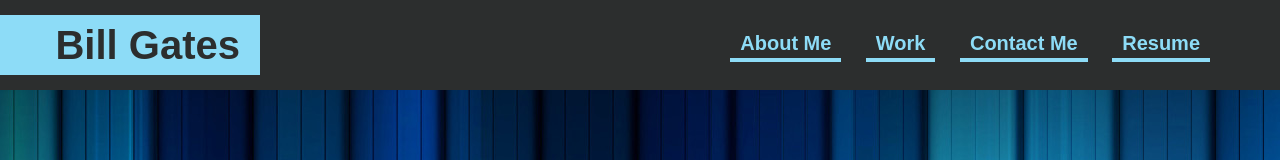
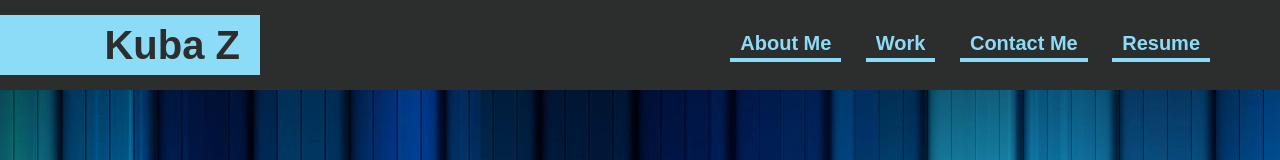
Before and after one commit to kZhaanbaev/portfolio-demo, a plain HTML site: page index.html in a window 1280 px wide. Shown: the top 160 px of the page. Drawn offline with Linux system fonts and the light colour scheme; files whose address does not match are found by name.

Commit message:
changed test name to my name

```diff
--- a/index.html
+++ b/index.html
@@ -13,7 +13,7 @@
 <body>
     <header>
         <div class="header-name">
-            <h1>Bill Gates</h1>
+            <h1>Kuba Z</h1>
         </div>
         <div class="navbar">
             <nav class="underlined"><a  href="#about-me">About Me</a></nav>
```
